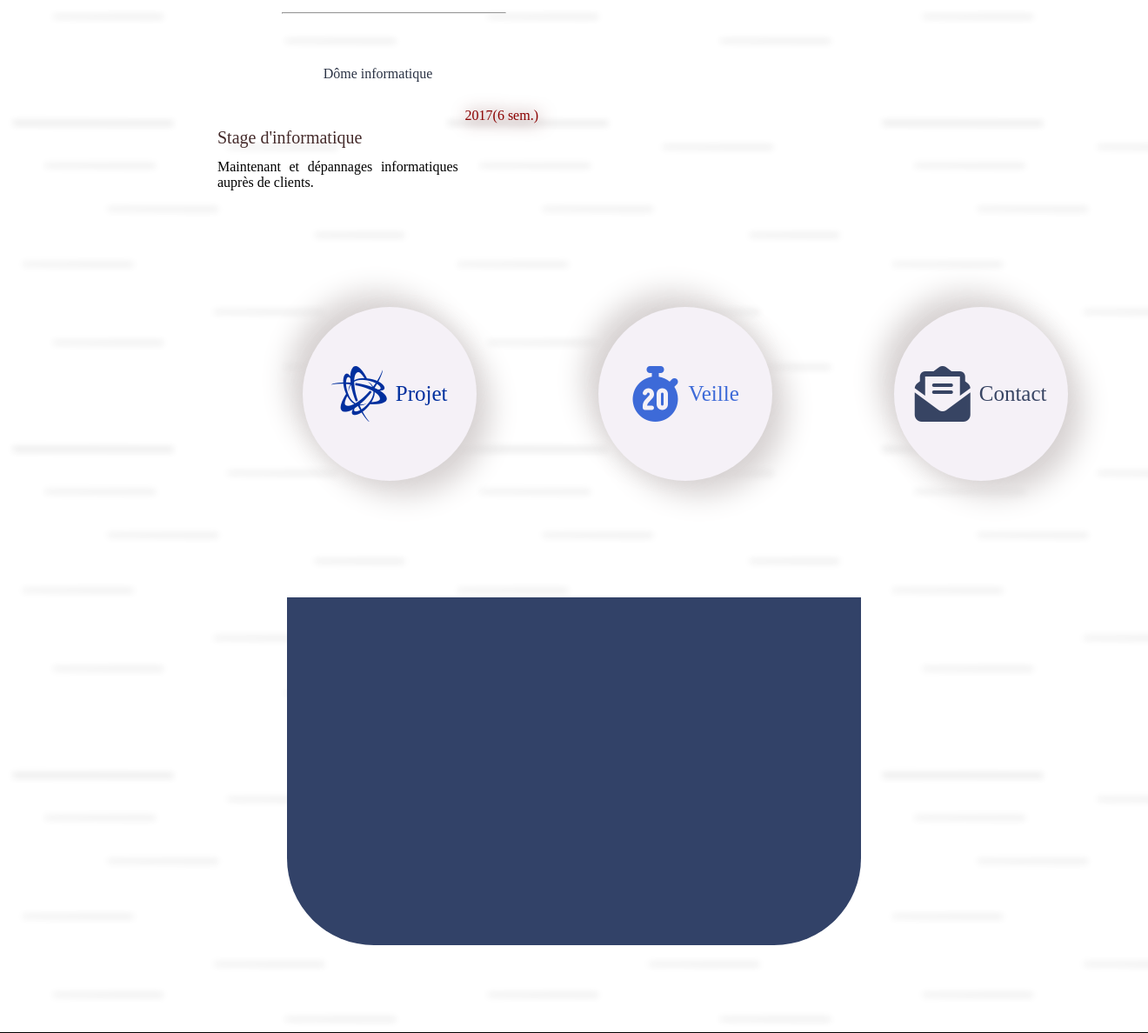
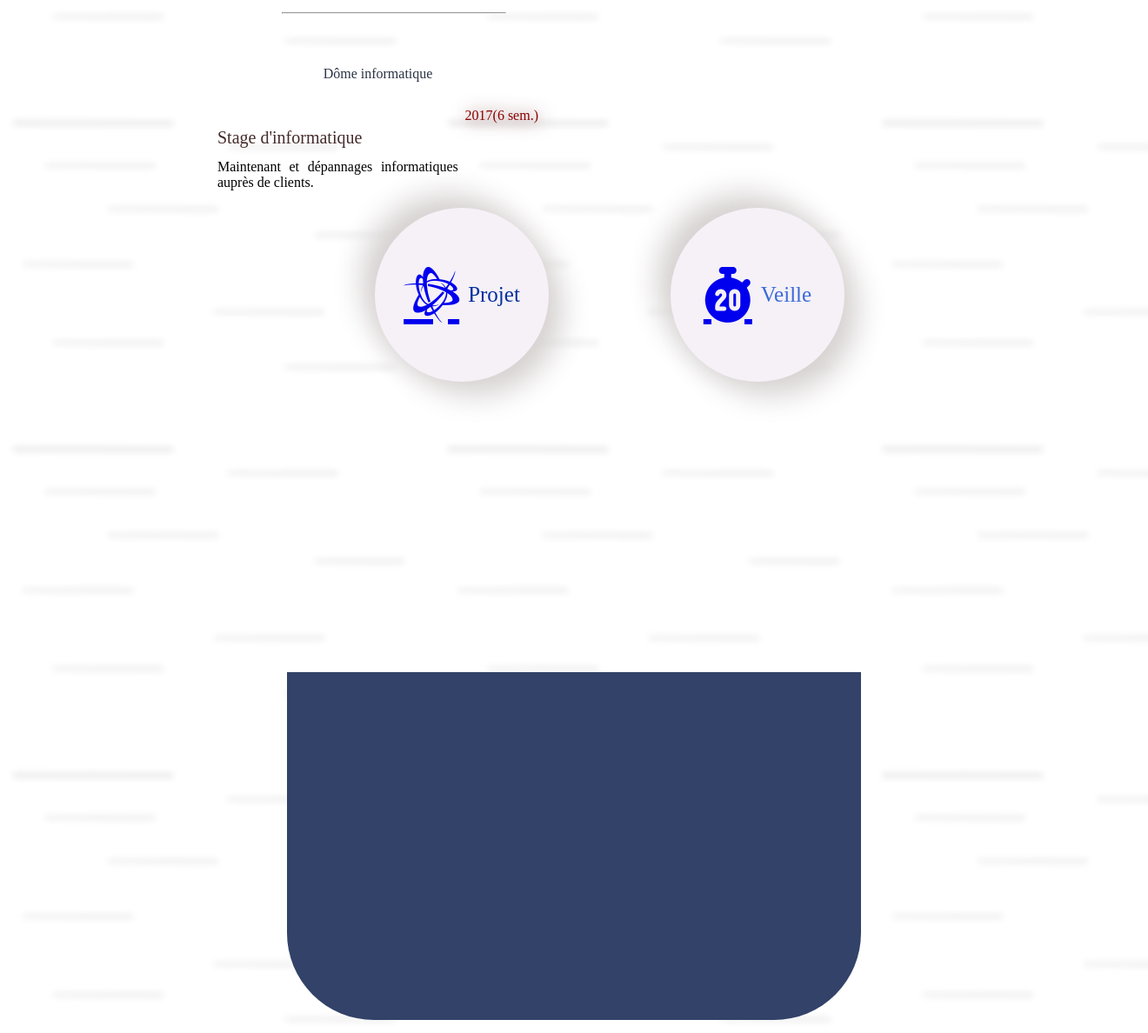
Before and after one commit to Chastagnac/siteLeo, a PHP site: page / in a window 1320 px wide. Shown: the part 2885-4073 px from the top of the page at 87% size. Run offline with PHP 8.4, Linux system fonts and the light colour scheme; some libraries are stand-ins or nearby versions.

Commit message:
fixe button center

```diff
--- a/css/responsive.css
+++ b/css/responsive.css
@@ -38,7 +38,10 @@
 
 @media screen and (max-width: 1315px) {
   .title {
-    margin-top: 150px;
+    margin-top: 200px;
+  }
+  .texte {
+    margin-top: 60px;
   }
 }
 
--- a/css/style.css
+++ b/css/style.css
@@ -211,16 +211,20 @@
 
 
 /** sec-4 **/
-
-#sec-4 .container ul {
+#sec-4 .container4 {
+    margin-top: 1200px;
+    justify-content: center;
+    display: flex;
+    margin-right: 900px;
+}
+#sec-4 .container4 ul {
     display: flex;
     justify-content: center;
     font-size: 4em;
-    float: left;
-    margin-left: 18%;
+
 }
 
-#sec-4 .container li {
+#sec-4 .container4 li {
     margin: 70px;
     height: 200px;
     color: #2d324a;
@@ -234,32 +238,34 @@
     box-shadow: 16px 16px 33px #d6d1d1, -16px -16px 33px #d6d1d1;
 }
 
-#sec-4 .container ul p {
+#sec-4 .container4 ul p {
     font-size: 25px;
     margin-left: 10px;
     display: flex;
     justify-content: center;
 }
 
-#sec-4 .container li:hover {
+#sec-4 .container4 li:hover {
     box-shadow: inset 16px 16px 33px #d6d1d1, inset -16px -16px 33px #d6d1d1;
 }
 
-#sec-4 .container li:nth-child(1) {
+#sec-4 .container4 li:nth-child(1) {
     color: #002f9e;
 }
 
-#sec-4 .container li:nth-child(2) {
+#sec-4 .container4 li:nth-child(2) {
     color: #0f49cfcc;
 }
 
-#sec-4 .container li:nth-child(3) {
+#sec-4 .container4 li:nth-child(3) {
     color: #374463;
 }
 
 
 /** Section 5 **/
-
+#sec-5 {
+    margin-top: 200px;
+}
 .contact {
     display: flex;
     height: 50vh;
--- a/index.php
+++ b/index.php
@@ -158,22 +158,16 @@
         </div>
     </section>
     <section id="sec-4">
-        <div class="container">
-            <div class="button">
+        <div class="container4">
                 <ul>
-                    <li><i class="fab fa-battle-net"></i>
+                    <li><a class="fab fa-battle-net" href="page/project.php"></a>
                         <p>Projet</p>
                     </li>
 
-                    <li><i class="fas fa-stopwatch-20" data-rellax-speed="7"></i>
+                    <li><a class="fas fa-stopwatch-20" href="page/veille.php"></a>
                         <p>Veille</p>
                     </li>
-
-                    <li><i class="fas fa-envelope-open-text" data-rellax-speed="7"></i>
-                        <p>Contact</p>
-                    </li>
                 </ul>
-            </div>
         </div>
     </section>
     <section id="sec-5">
```
Also changed, not shown: page/project.php (added, +14 -0 lines), page/veille.php (added, +14 -0 lines).
